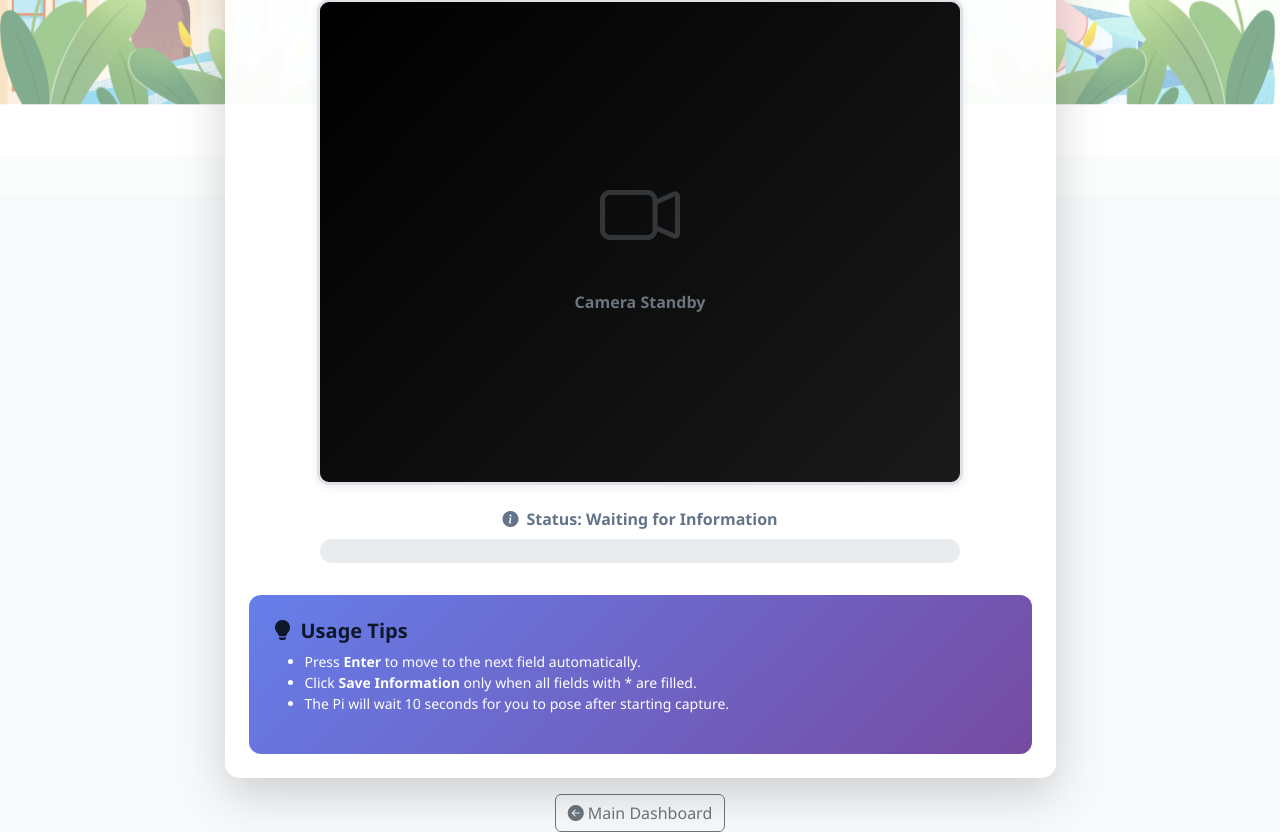
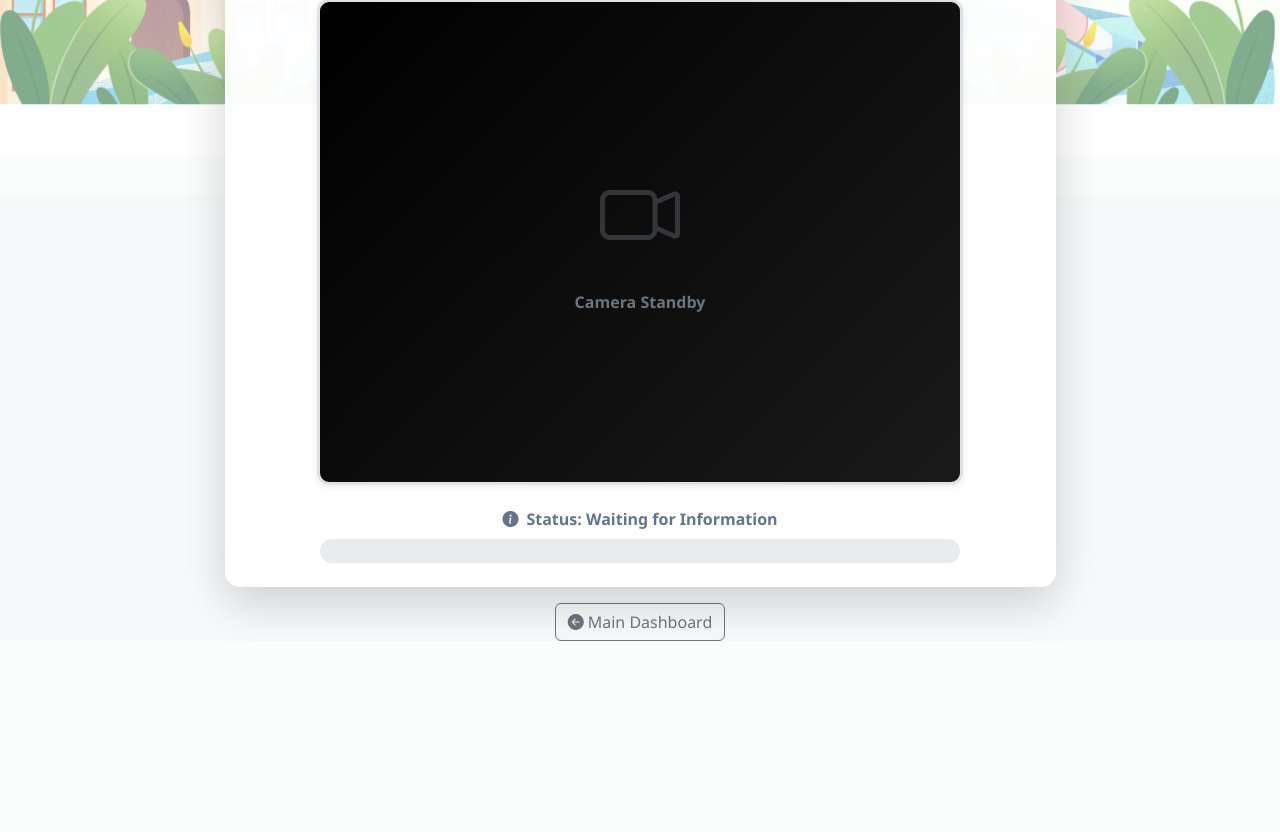
Before and after one commit to projectavsm/Digital-Facial-Recognisation-Attendance-System, a Flask app: page /enrollment in a window 1280 px wide. Shown: the part 605-1437 px from the top of the page. After the commit the page ends 1246 px from the top, so only its background shows below. Run offline with Flask 3, Linux system fonts and the light colour scheme.

Commit message:
No Refresh for html and Data Sync: The generated ID in Python

```diff
--- a/templates/add_student.html
+++ b/templates/add_student.html
@@ -107,15 +107,6 @@
             </div>
           </div>
         </div>
-
-        <div class="info-panel">
-          <h5><i class="bi bi-lightbulb-fill me-2"></i>Usage Tips</h5>
-          <ul class="small">
-            <li>Press <b>Enter</b> to move to the next field automatically.</li>
-            <li>Click <b>Save Information</b> only when all fields with * are filled.</li>
-            <li>The Pi will wait 10 seconds for you to pose after starting capture.</li>
-          </ul>
-        </div>
       </div>
 
       <div class="text-center mt-3">
@@ -128,30 +119,28 @@
 </div>
 
 <script>
-  // 1. Enter Key Navigation Logic
-  // This prevents the "Enter" key from submitting the form and instead moves focus to the next input field.
+  // UPDATED: Enter Key Navigation & Submission Block
   document.getElementById('studentForm').addEventListener('keydown', function(e) {
     if (e.key === 'Enter') {
+      // Always prevent default to stop page refresh
+      e.preventDefault();
+
       const activeElement = document.activeElement;
       if (activeElement.tagName === 'INPUT') {
-        e.preventDefault(); // Stop the form from submitting
-
-        // Find all focusable inputs
         const inputs = Array.from(this.querySelectorAll('input'));
         const currentIndex = inputs.indexOf(activeElement);
 
-        // Move to next input if it exists
+        // Move focus or click Save if on the last field
         if (currentIndex > -1 && currentIndex < inputs.length - 1) {
           inputs[currentIndex + 1].focus();
         } else {
-          // If it's the last input, remove focus (keyboard hides on mobile)
-          activeElement.blur();
+          // Manually trigger the Save button click
+          document.getElementById('saveInfoBtn').click();
         }
       }
     }
   });
 
-  // 2. Progress Bar Text Observer
   const progressBar = document.getElementById('progressBar');
   const observer = new MutationObserver(() => {
     progressBar.textContent = progressBar.style.width;
```
Also changed, not shown: run_pi.py (+11 -8 lines).
